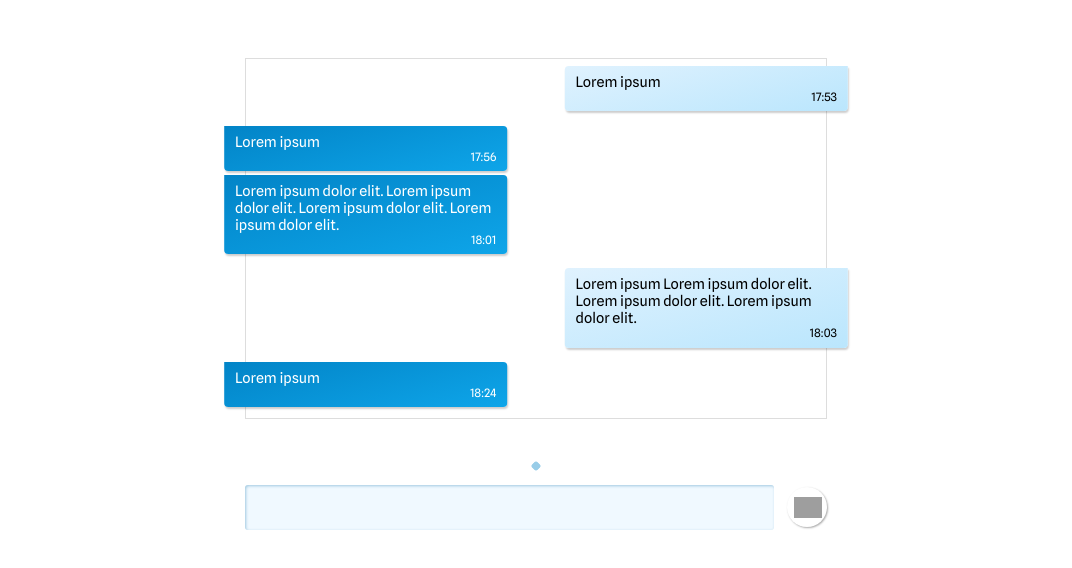
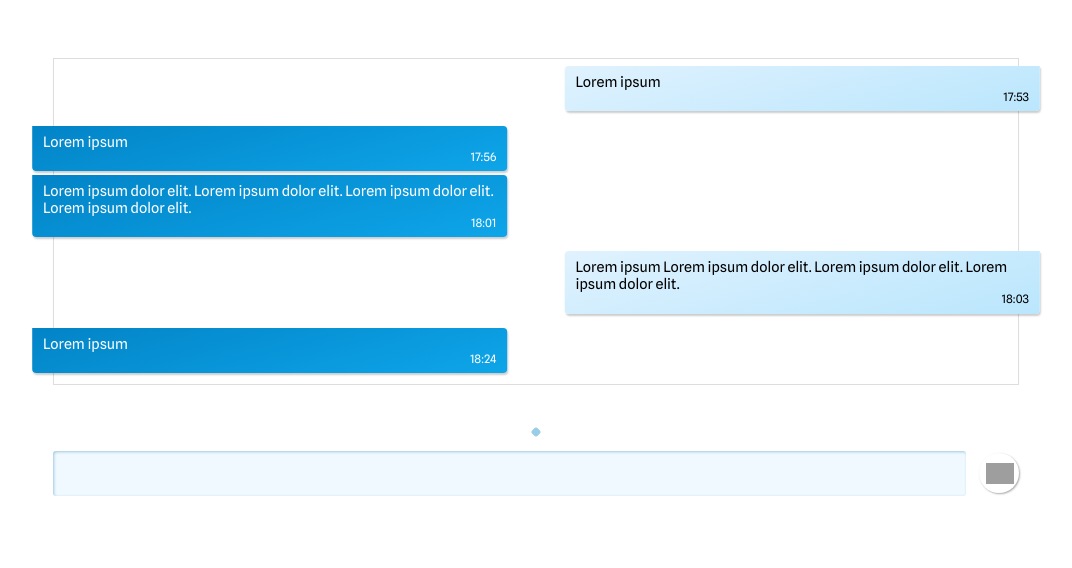
Before and after one commit to Round0000/SimpleChat, a plain HTML site: page index.html in a window 1280 px wide. Shown: the whole page, without its empty margins (104-1176 px from the left). Drawn offline with Linux system fonts and the light colour scheme; grey boxes are pictures that could not be loaded.

Commit message:
Update style.css

```diff
--- a/style.css
+++ b/style.css
@@ -13,7 +13,7 @@ body {
 }
 
 .container {
-  width: 50vw;
+  width: 80vw;
   margin: 2em auto 1em;
   padding: 2em;
   min-width: 280px;
```
